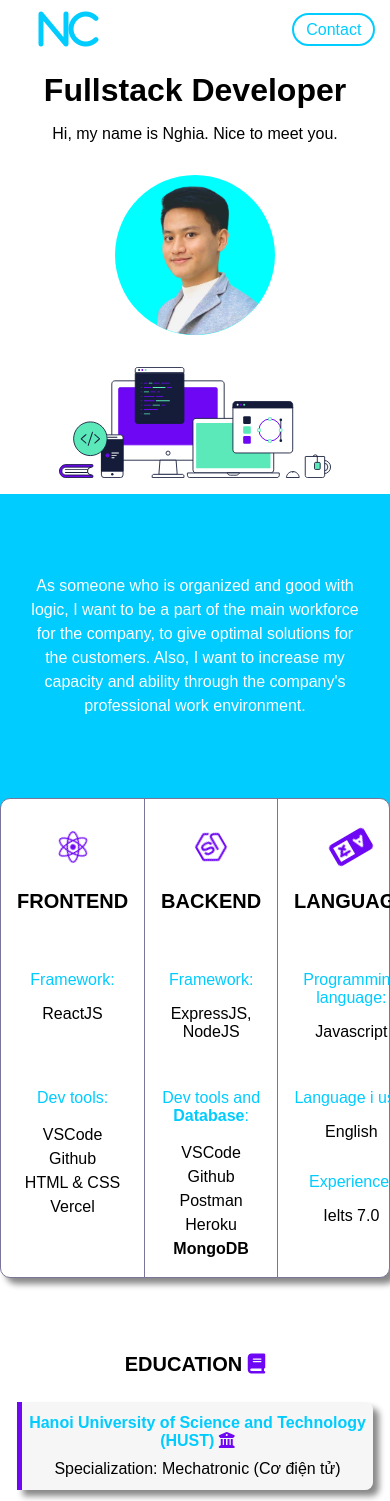
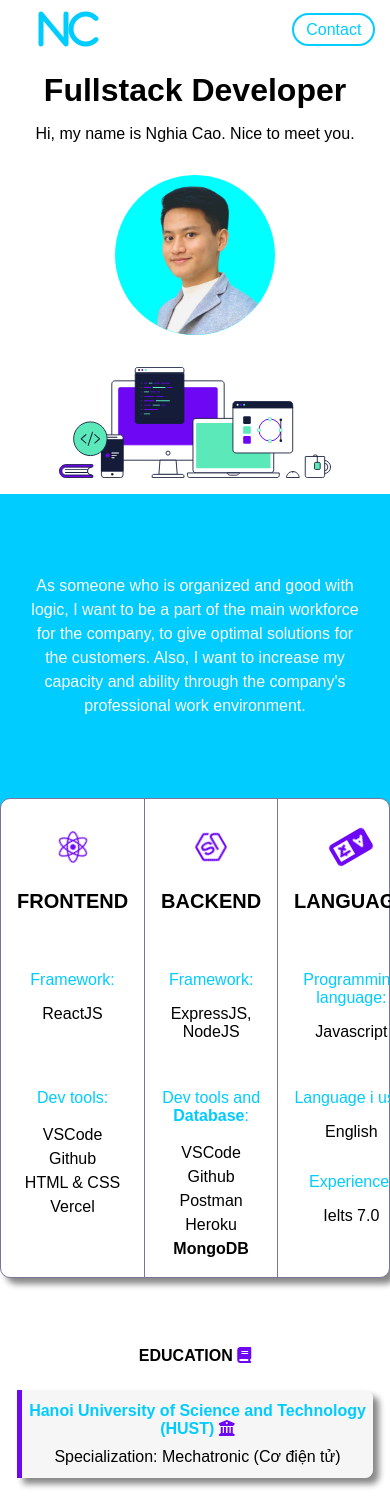
Before and after one commit to linkinparkrules/portfolio-frontend, a React (Create React App) app: page / in a window 390 px wide. Shown: the top 1501 px of the page. Built offline with nearby package versions, Linux system fonts and the light colour scheme.

Commit message:
update responsive

```diff
--- a/src/Pages/Home/Background1/index.js
+++ b/src/Pages/Home/Background1/index.js
@@ -11,7 +11,7 @@ const Background1 = () => {
   return (
     <div className={bg1.background1}>
       <h1 className={bg1.jobIntro}>Fullstack Developer</h1>
-      <p>Hi, my name is Nghia. Nice to meet you.</p>
+      <p>Hi, my name is Nghia Cao. Nice to meet you.</p>
       <img className={bg1.avatar} src={avatar} alt="avatar"/>
       <img className={bg1.devices} src={devices} alt="devices"/>
     </div>
--- a/src/Pages/Home/Background3/bg3.module.css
+++ b/src/Pages/Home/Background3/bg3.module.css
@@ -112,6 +112,10 @@
     width: 100%;
   }
 
+  .education>h4 {
+    font-size: 1rem;
+  }
+
   .educationLevel {
     width: 90%;
   }
```
